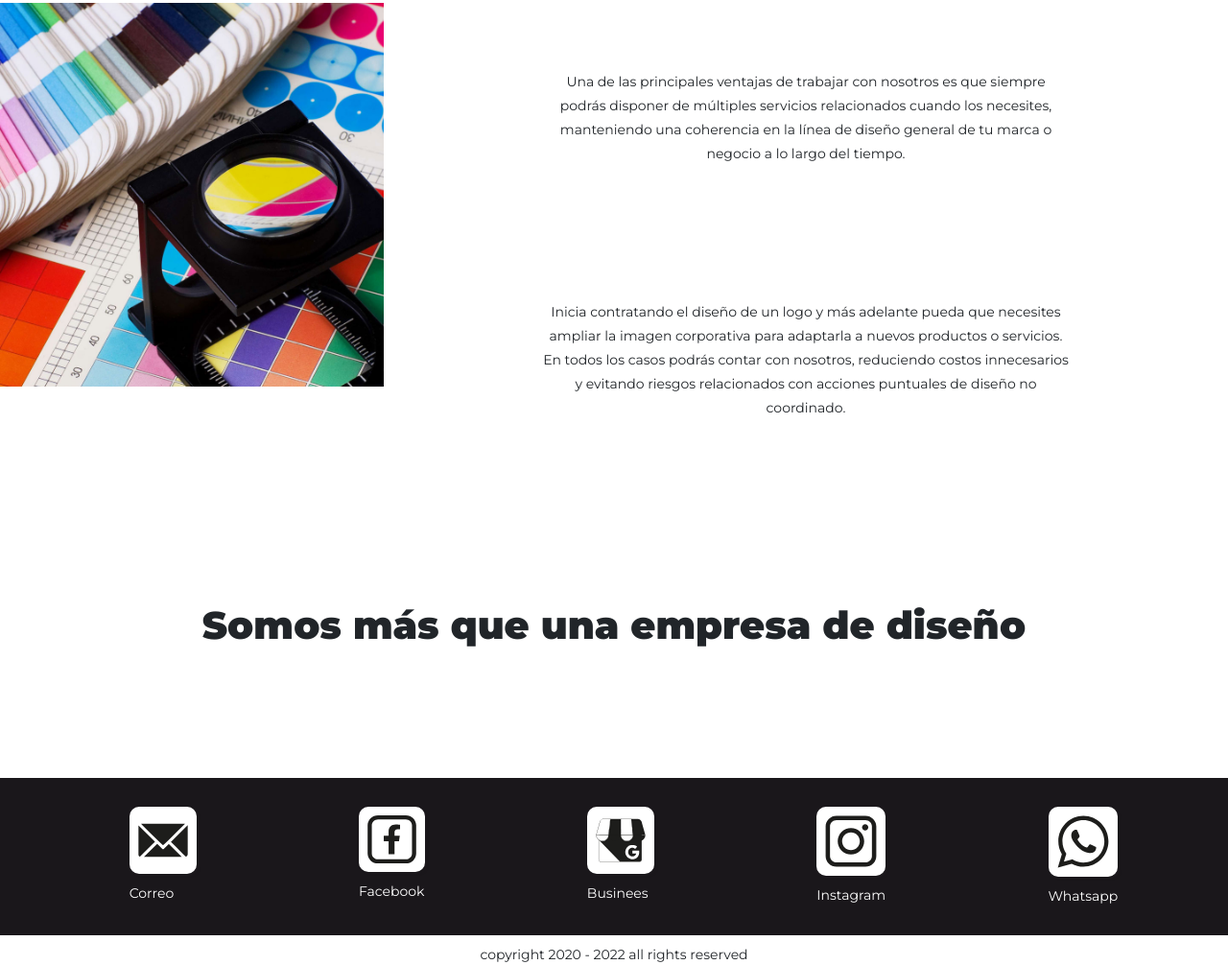
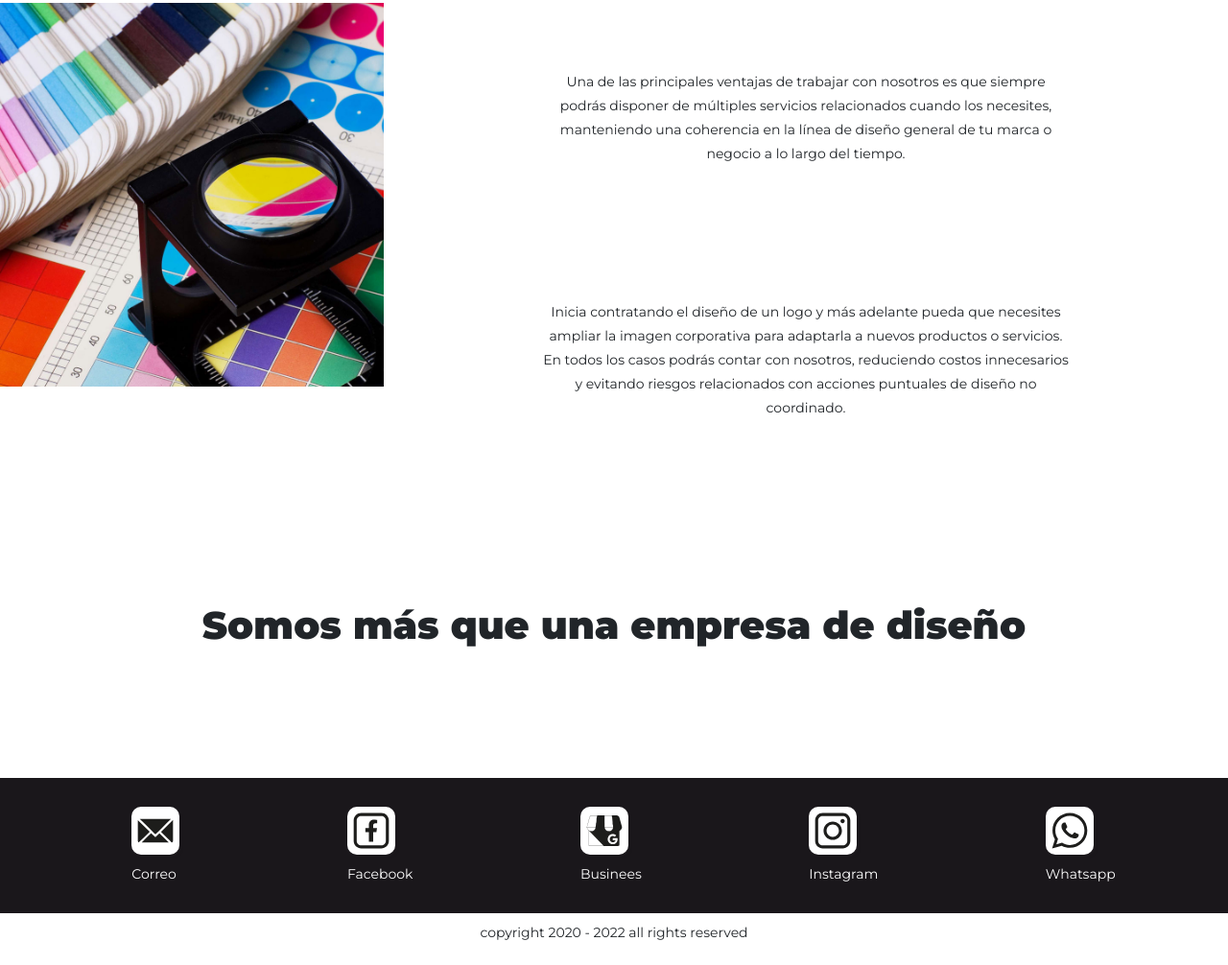
Before and after one commit to ratofante/by-yetzi, a website: page index.html in a window 1280 px wide. Shown: the part 1456-2462 px from the top of the page at 96% size. After the commit the page ends 2439 px from the top, so only its background shows below. Drawn offline with Linux system fonts and the light colour scheme; files whose address does not match are found by name.

Commit message:
los svg enviados no tiene mismo tamaño

```diff
--- a/index.html
+++ b/index.html
@@ -163,10 +163,10 @@
     <footer>
 
       <ul class="footer__" >
-        <!-- revisar svg mail -->
-        <li><a href="mailto:yetzigonzalez@gmail.com"   target="_blank"> <img class="footer__img__arreglado" src="./assets/img/mail.svg" alt="google">Correo</a></li>
+        <!-- revisar svg mail no tiene mismo tamaño que los restantes  -->
+        <li><a href="mailto:yetzigonzalez@gmail.com"   target="_blank"> <img class="footer__img" src="./assets/img/mail.svg" alt="google">Correo</a></li>
         <li><a href="https://www.facebook.com/byyetziigonzalez"   target="_blank"><img class="footer__img"  src="./assets/img/facebook.svg" alt="facebook">Facebook</a> </li>
-        <li><a href="https://www.google.com/maps/place//data=!4m2!3m1!1s0x95bccd1bfd59ce3f:0x77dab2b0dbde5ebc?source=g.page.m.we"   target="_blank"><img class="footer__img__arreglado" src="./assets/img/google.svg" alt="google">Businees</a></li>
+        <li><a href="https://www.google.com/maps/place//data=!4m2!3m1!1s0x95bccd1bfd59ce3f:0x77dab2b0dbde5ebc?source=g.page.m.we"   target="_blank"><img class="footer__img" src="./assets/img/google.svg" alt="google">Businees</a></li>
         <li><a href="https://www.instagram.com/yetziigonzalez"   target="_blank"><img class="footer__img"  src="./assets//img/instagram.svg" alt="instagram">Instagram</a></li>
         <li><a href="https://wa.me/5491135706479" target="_blank"><img class="footer__img"  src="./assets//img/whatsapp.svg" alt="whatsapp">Whatsapp</a></li>
       </ul>
--- a/scss/sections/_footer.scss
+++ b/scss/sections/_footer.scss
@@ -21,8 +21,8 @@
   color: $white;
 }
   .footer__img {
-    // width: 50px;
-    // height: 50px;
+     width: 50px;
+     height: 50px;
     border-radius: 10px;
     box-shadow: 3px 3px 1px $black;
     align-items: center;
@@ -30,18 +30,6 @@
     align-items: center;
     background-color: $white;
 
-
-  }
-
-  .footer__img__arreglado {
-    width: 70px;
-     height: 70px;
-     background-color: $white;
-     border-radius: 10px;
-    box-shadow: 3px 3px 1px $black;
-    align-items: center;
-    margin-bottom: 10px;
-    align-items: center;
 
   }
 
```
Also changed, not shown: assets/css/style.css, scss/style.css, 2 other files.
